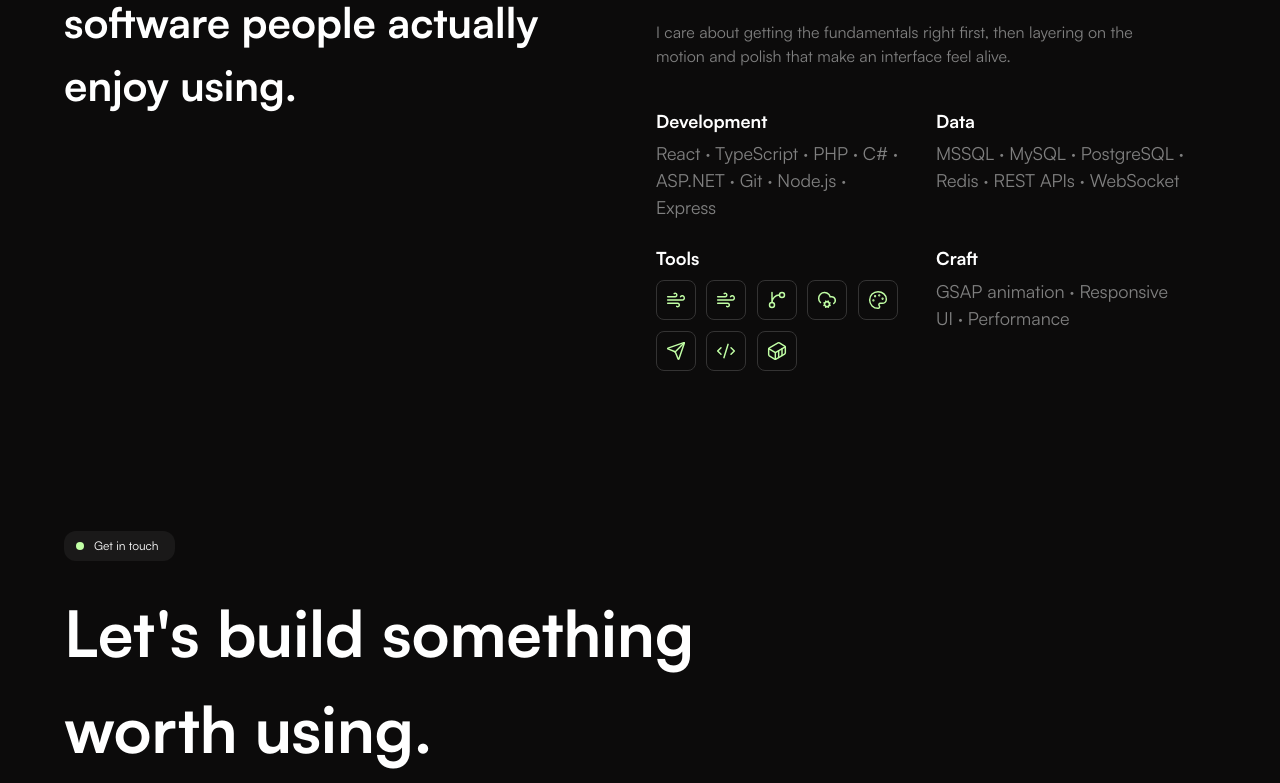
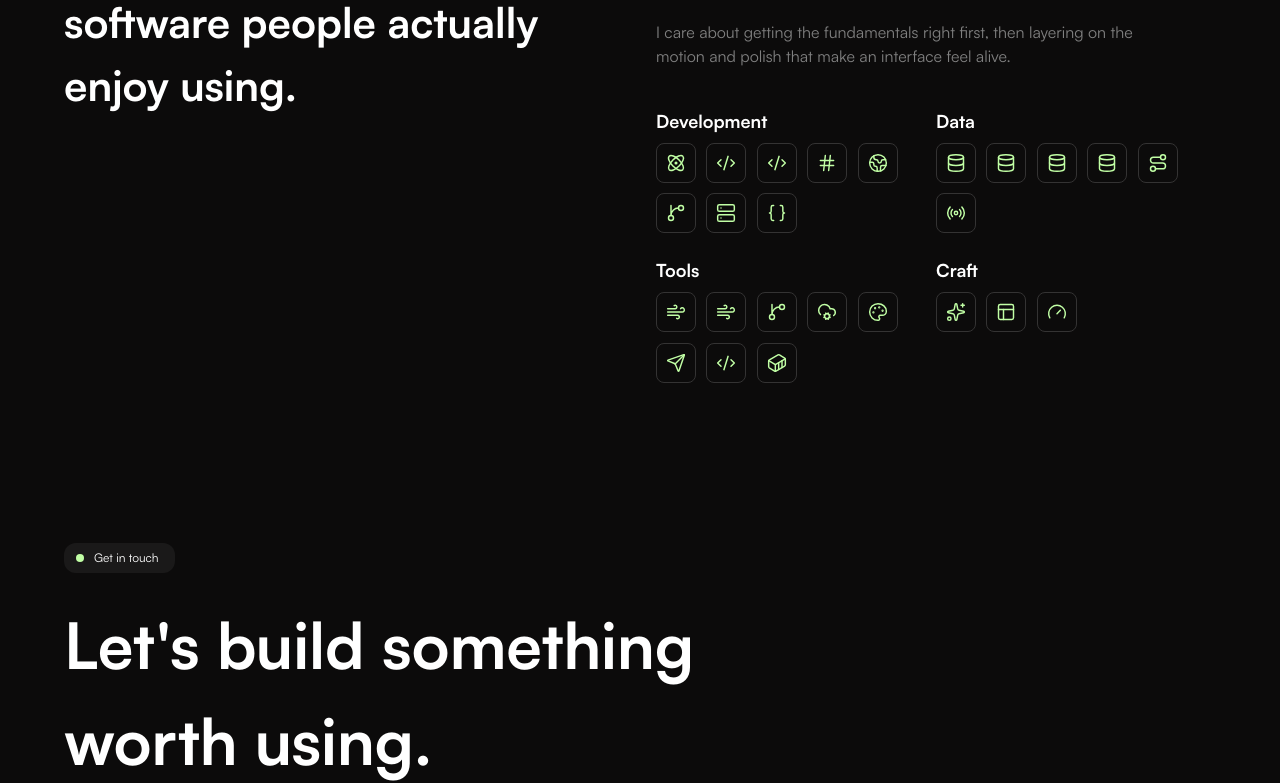
Before and after one commit to davidortizjr/new-portfolio, a React (Vite) app in the folder client/: page / in a window 1280 px wide. Shown: the part 2108-2891 px from the top of the page. Built offline with nearby package versions, Linux system fonts and the light colour scheme.

Commit message:
added icons to dev, data, and craft

```diff
--- a/client/src/components/AboutSection.tsx
+++ b/client/src/components/AboutSection.tsx
@@ -2,12 +2,23 @@ import { useEffect, useRef } from 'react';
 import gsap from 'gsap';
 import { ScrollTrigger } from 'gsap/ScrollTrigger';
 import {
+  Atom,
+  Braces,
   CloudCog,
   Code2,
   Container,
+  Database,
+  Gauge,
   GitBranch,
+  Globe2,
+  Hash,
+  PanelsTopLeft,
   Palette,
+  Radio,
+  Route,
   Send,
+  Server,
+  Sparkles,
   Wind,
 } from 'lucide-react';
 
@@ -16,23 +27,31 @@ gsap.registerPlugin(ScrollTrigger);
 const skills = [
   {
     title: 'Development',
-    detail: 'React · TypeScript · PHP · C# · ASP.NET · Git · Node.js · Express ',
+    tools: [
+      { title: 'React', icon: Atom },
+      { title: 'TypeScript', icon: Code2 },
+      { title: 'PHP', icon: Code2 },
+      { title: 'C#', icon: Hash },
+      { title: 'ASP.NET', icon: Globe2 },
+      { title: 'Git', icon: GitBranch },
+      { title: 'Node.js', icon: Server },
+      { title: 'Express', icon: Braces },
+    ],
   },
   {
     title: 'Data',
-    detail: 'MSSQL · MySQL · PostgreSQL · Redis · REST APIs · WebSocket',
+    tools: [
+      { title: 'MSSQL', icon: Database },
+      { title: 'MySQL', icon: Database },
+      { title: 'PostgreSQL', icon: Database },
+      { title: 'Redis', icon: Database },
+      { title: 'REST APIs', icon: Route },
+      { title: 'WebSocket', icon: Radio },
+    ],
   },
   {
     title: 'Tools',
-    detail: 'Vite · Tailwind CSS · GitHub · Azure DevOps · Figma · Postman · VS Code · Docker',
-  },
-  {
-    title: 'Craft',
-    detail: 'GSAP animation · Responsive UI · Performance',
-  },
-];
-
-const tools = [
+    tools: [
       { title: 'Vite', icon: Wind },
       { title: 'Tailwind CSS', icon: Wind },
       { title: 'GitHub', icon: GitBranch },
@@ -41,6 +60,16 @@ const tools = [
       { title: 'Postman', icon: Send },
       { title: 'VS Code', icon: Code2 },
       { title: 'Docker', icon: Container },
+    ],
+  },
+  {
+    title: 'Craft',
+    tools: [
+      { title: 'GSAP animation', icon: Sparkles },
+      { title: 'Responsive UI', icon: PanelsTopLeft },
+      { title: 'Performance', icon: Gauge },
+    ],
+  },
 ];
 
 function AboutSection() {
@@ -112,18 +141,14 @@ function AboutSection() {
             {skills.map((skill) => (
               <div className="skill-card" key={skill.title}>
                 <h3>{skill.title}</h3>
-                {skill.title === 'Tools' ? (
-                  <div className="tools-grid" aria-label="Development tools">
-                    {tools.map(({ title, icon: Icon }) => (
+                <div className="tools-grid" aria-label={`${skill.title} skills`}>
+                  {skill.tools.map(({ title, icon: Icon }) => (
                     <span className="tool-icon" key={title} tabIndex={0} aria-label={title}>
                       <Icon size={20} strokeWidth={1.75} aria-hidden="true" />
                       <span className="tool-tooltip" role="tooltip">{title}</span>
                     </span>
                   ))}
                 </div>
-                ) : (
-                  <p>{skill.detail}</p>
-                )}
               </div>
             ))}
           </div>
```
Lines whose indentation alone changed are shown as unchanged.
